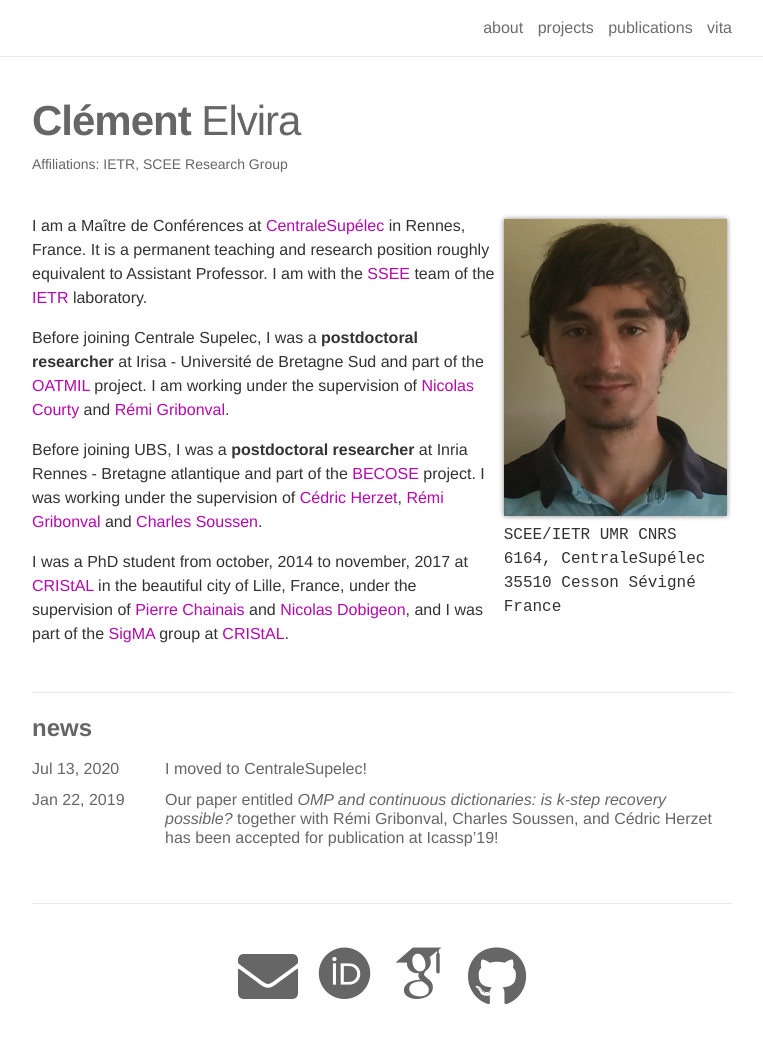
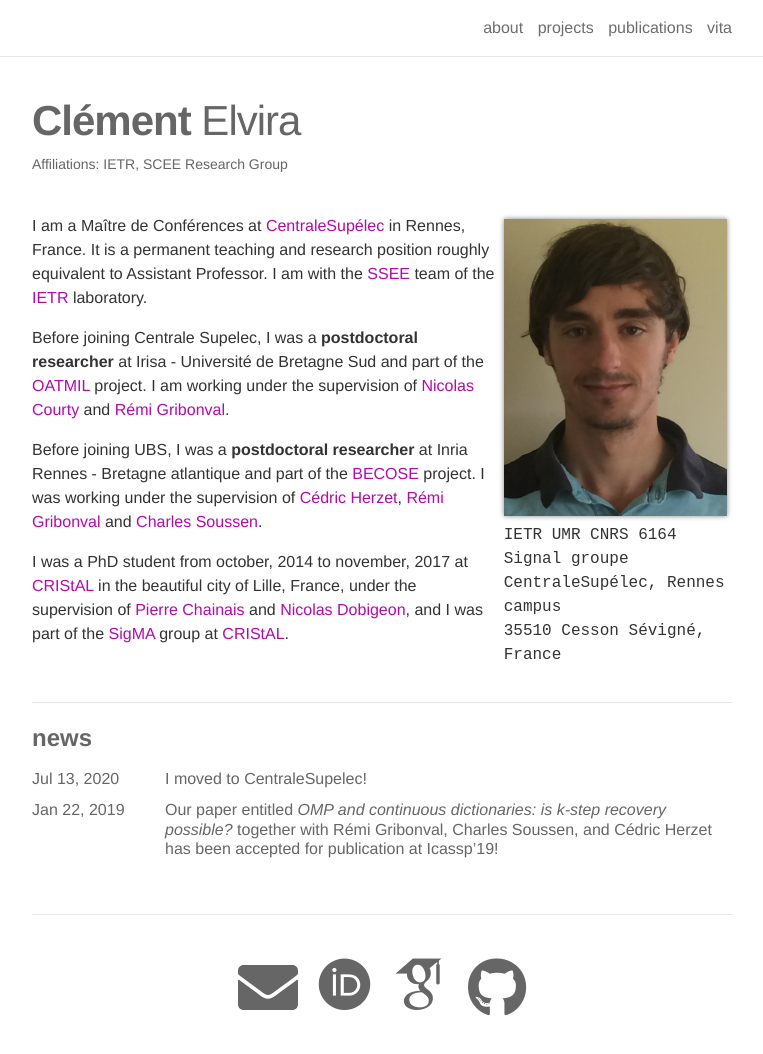
Before and after one commit to c-elvira/c-elvira.github.io-old, a Jekyll site: the page built from _pages/about.md, in a window 1280 px wide and 1155 px high. Shown: the top 1054 px of the window, without its empty margins (258-1021 px from the left). Built offline with Jekyll 4.4.1, drawn with Linux system fonts in a browser that asks for light colours; nearby versions of some CDN libraries; some web fonts are replaced.

Commit message:
update about

```diff
--- a/_pages/about.md
+++ b/_pages/about.md
@@ -8,9 +8,10 @@ profile:
   align: right
   image: id_elvira_2015.jpg
   address: >
-    <p>SCEE/IETR UMR CNRS 6164, CentraleSupélec</p>
-    <p>35510 Cesson Sévigné</p>
-    <p>France</p>
+    <p>IETR UMR CNRS 6164</p>
+    <p>Signal groupe</p>
+    <p>CentraleSupélec, Rennes campus</p>
+    <p>35510 Cesson Sévigné, France</p>
 
 news: true
 social: true
```
